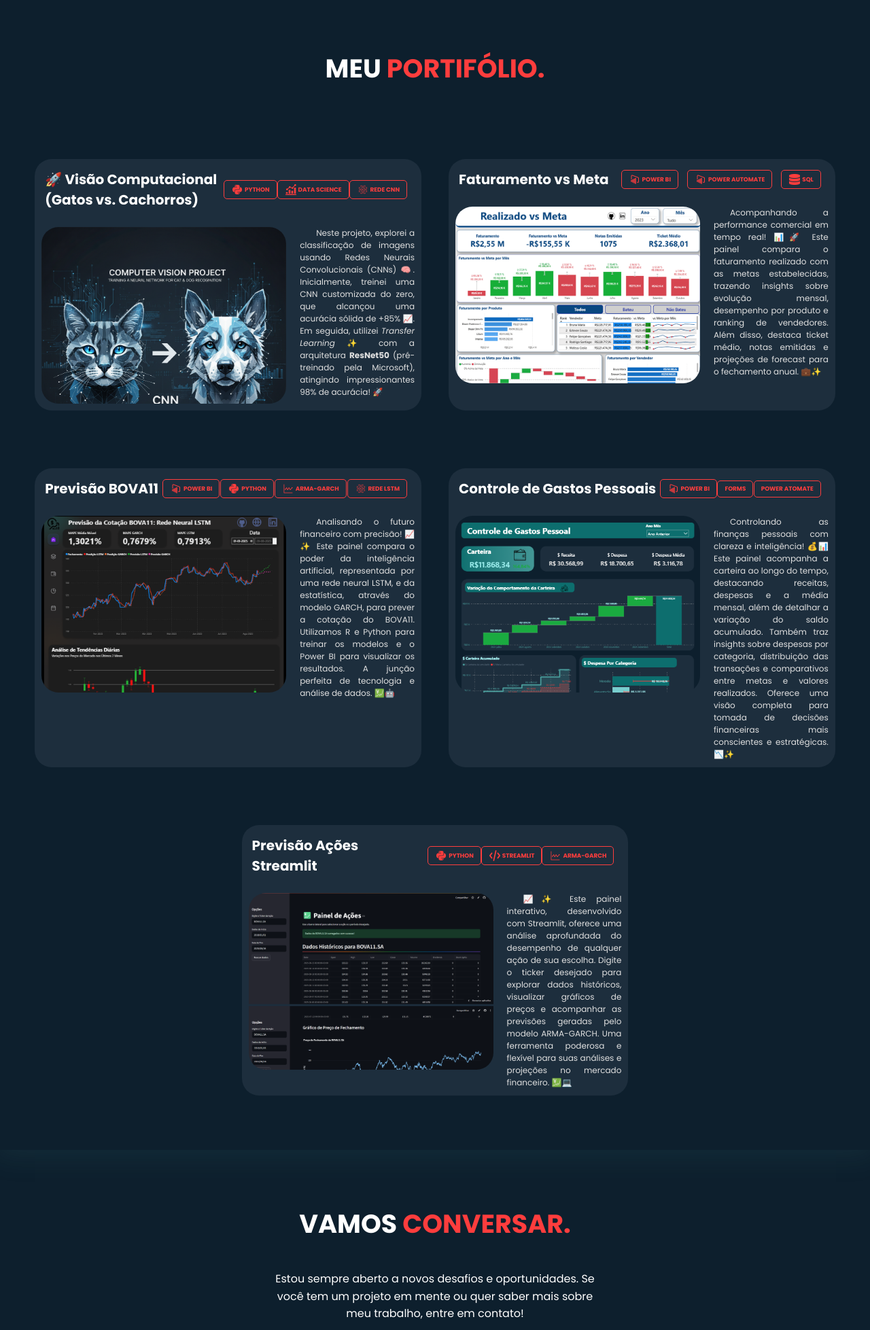
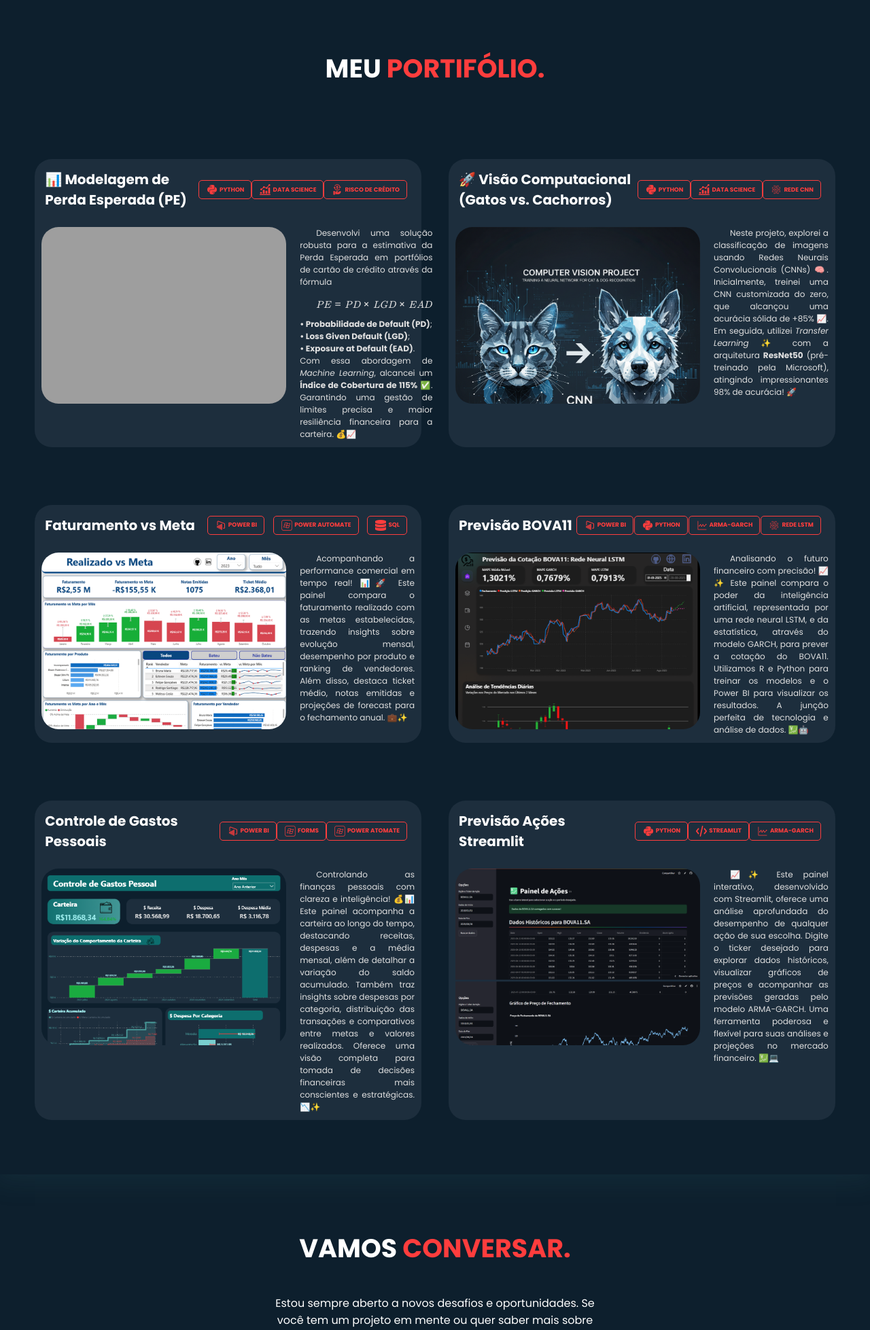
Before and after one commit to luukas20/meu-portifolio, a Python web app: template templates/homepage.html in a window 1280 px wide. Shown: the part 2124-4081 px from the top of the page at 68% size. Run offline with Jinja, Linux system fonts and the light colour scheme; the template is opened without the code that fills it, so the values that code supplies are empty; grey boxes are pictures that could not be loaded.

Commit message:
Adicionando o Projeto da Perda Esperada

```diff
--- a/templates/homepage.html
+++ b/templates/homepage.html
@@ -11,6 +11,9 @@
     <!--BOOTSTRAP INCONS-->
     <link rel="stylesheet" href="https://cdn.jsdelivr.net/npm/bootstrap-icons@1.13.1/font/bootstrap-icons.min.css">
     <!--FIM BOOTSTRAP INCONS-->
+    <script src="https://polyfill.io/v3/polyfill.min.js?features=es6"></script>
+    <script id="MathJax-script" async src="https://cdn.jsdelivr.net/npm/mathjax@3/es5/tex-mml-chtml.js"></script>
+
     <link rel="stylesheet" href="{{ url_for('static', filename='style.css') }}">
     <title>Lucas Costa | Portifólio de Dados</title>
 </head>
@@ -147,6 +150,25 @@
             <div class="interface">
                 <h2 class="titulo">MEU <span>PORTIFÓLIO.</span></h2>
                 <div class="project-container">
+
+
+                    <div class="project-card">
+                        <div class="card-header">
+                            <h3 class="project-title">📊 Modelagem de Perda Esperada (PE)</h3>
+                            <span class="project-tag"> <img src="{{ url_for('static', filename='images/Python.png') }}"> Python</span>
+                            <span class="project-tag"> <img src="{{ url_for('static', filename='images/Estatistica.png') }}"> Data Science</span>
+                            <span class="project-tag"> <img src="{{ url_for('static', filename='images/Serviços Financeiros.png') }}"> Risco de Crédito</span>
+                        </div>
+                        <div class="card-content">
+                            <a href="#" target="_blank">
+                                <div class="card-image" style="background-image: url('{{ url_for('static', filename='images/Perda Esperada.png') }}');">
+
+                                </div>
+                            </a>
+                            <p  class="project-description"> Desenvolvi uma solução robusta para a estimativa da Perda Esperada em portfólios de cartão de crédito através da fórmula $$ PE = PD \times LGD \times EAD $$ <strong>• Probabilidade de Default (PD)</strong>; <br> <strong>• Loss Given Default (LGD)</strong>; <br> <strong>• Exposure at Default (EAD)</strong>. <br> Com essa abordagem de <i>Machine Learning</i>, alcancei um <strong>Índice de Cobertura de 115%</strong> ✅. Garantindo uma gestão de limites precisa e maior resiliência financeira para a carteira. 💰📈</p>
+                        </div>
+                    </div>
+
                     <div class="project-card">
                         <div class="card-header">
                             <h3 class="project-title">🚀 Visão Computacional (Gatos vs. Cachorros)</h3>
@@ -168,7 +190,7 @@
                         <div class="card-header">
                             <h3 class="project-title">Faturamento vs Meta</h3>
                             <span class="project-tag"> <img src="{{ url_for('static', filename='images/Power BI.png') }}"> Power BI</span>
-                            <span class="project-tag"> <img src="{{ url_for('static', filename='images/Power BI.png') }}"> Power Automate</span>
+                            <span class="project-tag"> <img src="{{ url_for('static', filename='images/Microsoft.png') }}"> Power Automate</span>
                             <span class="project-tag"> <img src="{{ url_for('static', filename='images/Data Base.png') }}"> SQL</span>
                         </div>
                         <div class="card-content">
@@ -211,8 +233,8 @@
                         <div class="card-header">
                             <h3 class="project-title">Controle de Gastos Pessoais</h3>
                             <span class="project-tag"> <img src="{{ url_for('static', filename='images/Power BI.png') }}"> Power BI</span>
-                            <span class="project-tag">FORMS</span>
-                            <span class="project-tag">POWER ATOMATE</span>
+                            <span class="project-tag"> <img src="{{ url_for('static', filename='images/Microsoft.png') }}"> FORMS</span>
+                            <span class="project-tag"> <img src="{{ url_for('static', filename='images/Microsoft.png') }}"> POWER ATOMATE</span>
                         </div>
 
                         <div class="card-content">
```
Also changed, not shown: static/images/Microsoft.png (added), 1 other file.
